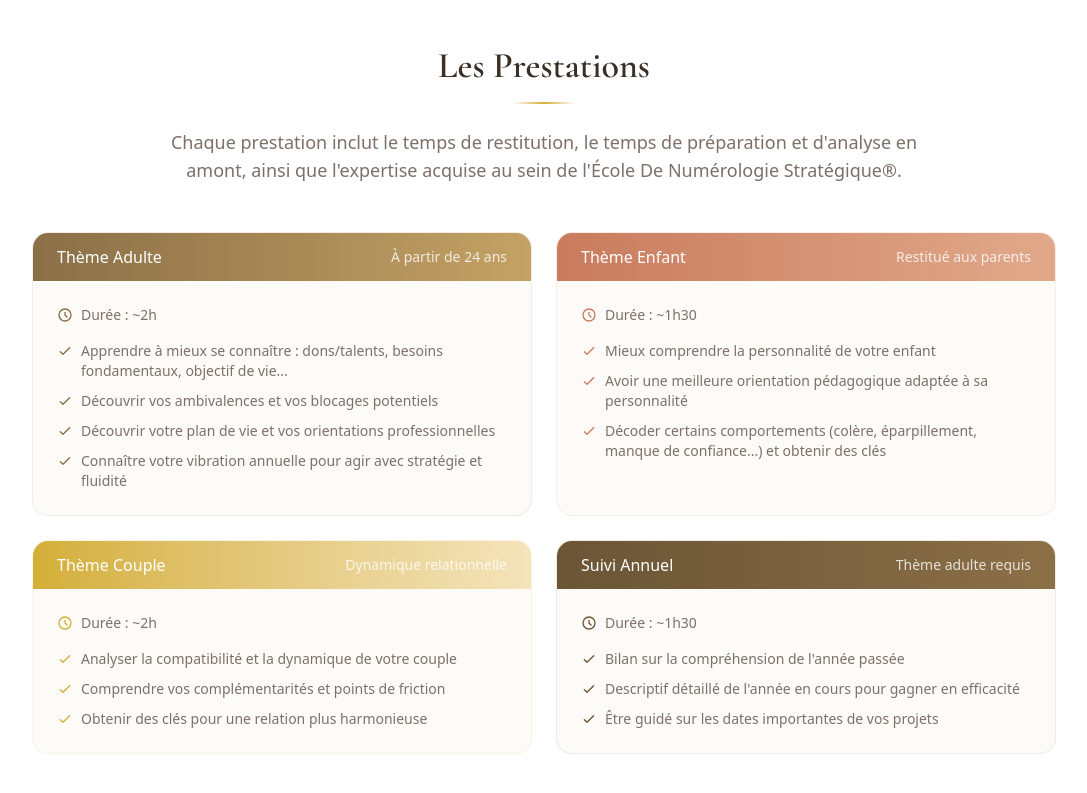
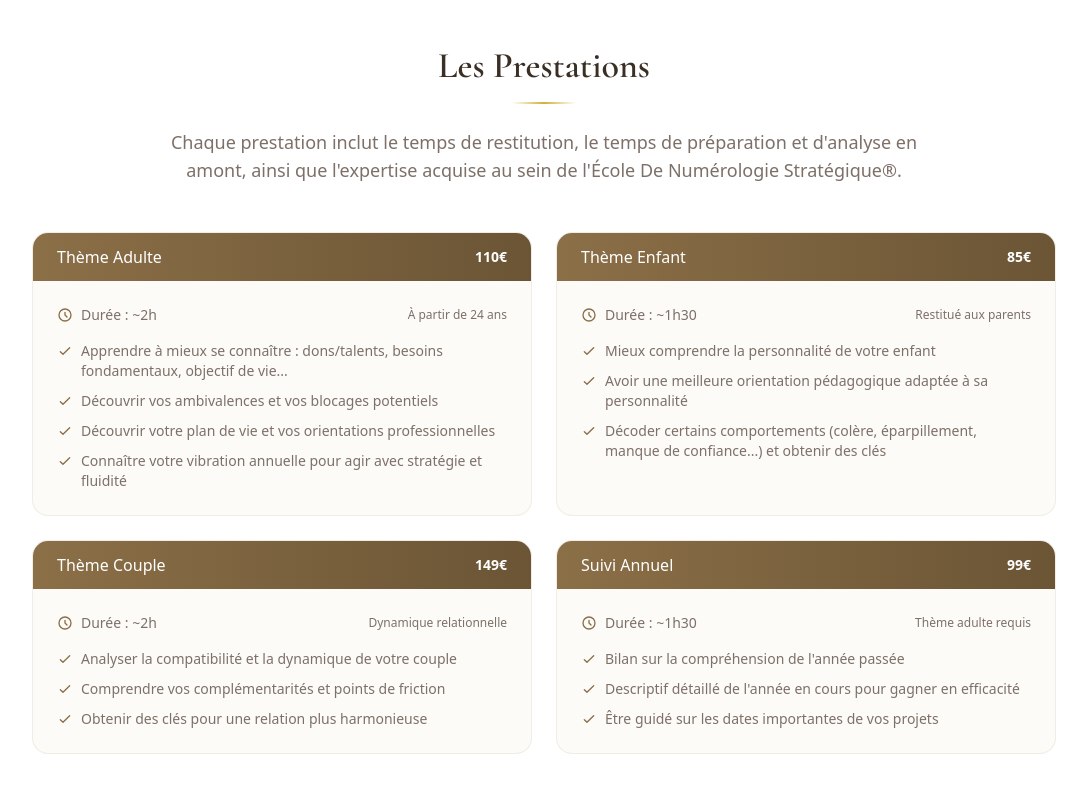
Before and after one commit to flowxt/cles-vibratoires, a Next.js app: page /numerologie in a window 1280 px wide. Shown: the part 2644-3437 px from the top of the page, without its empty margins (96-1183 px from the left). Built offline with nearby package versions, Linux system fonts and the light colour scheme.

Commit message:
prix jour

```diff
--- a/app/accompagnement/page.tsx
+++ b/app/accompagnement/page.tsx
@@ -64,7 +64,7 @@ export default function Accompagnement() {
                   </h2>
                 </div>
                 <div className="text-left sm:text-right">
-                  <div className="text-4xl font-bold">500€</div>
+                  <div className="text-4xl font-bold">599€</div>
                   <p className="text-white/60">5h d&apos;accompagnement</p>
                 </div>
               </div>
@@ -206,7 +206,7 @@ export default function Accompagnement() {
                   </h2>
                 </div>
                 <div className="text-left sm:text-right">
-                  <div className="text-4xl font-bold">500–600€</div>
+                  <div className="text-4xl font-bold">499€</div>
                   <p className="text-white/60">5 à 6h d&apos;accompagnement</p>
                 </div>
               </div>
--- a/app/numerologie/page.tsx
+++ b/app/numerologie/page.tsx
@@ -82,7 +82,7 @@ export default function Numerologie() {
 
             {/* Card 2 - L'Arbre */}
             <div className="bg-[#FDFBF8] rounded-2xl p-8 text-center hover:shadow-lg transition-all">
-              <div className="w-16 h-16 bg-gradient-to-br from-[#d4af37] to-[#f4e4ba] rounded-full flex items-center justify-center mx-auto mb-6">
+              <div className="w-16 h-16 bg-gradient-to-br from-[#8B6F47] to-[#C4A265] rounded-full flex items-center justify-center mx-auto mb-6">
                 <svg className="w-8 h-8 text-white" fill="none" stroke="currentColor" viewBox="0 0 24 24">
                   <path strokeLinecap="round" strokeLinejoin="round" strokeWidth={2} d="M4 16l4.586-4.586a2 2 0 012.828 0L16 16m-2-2l1.586-1.586a2 2 0 012.828 0L20 14m-6-6h.01M6 20h12a2 2 0 002-2V6a2 2 0 00-2-2H6a2 2 0 00-2 2v12a2 2 0 002 2z" />
                 </svg>
@@ -339,40 +339,43 @@ export default function Numerologie() {
           <div className="grid sm:grid-cols-2 gap-6 max-w-5xl mx-auto">
             {/* Thème Adulte */}
             <div className="bg-[#FDFBF8] rounded-2xl overflow-hidden border border-[#8B6F47]/10 hover:shadow-xl transition-all duration-300">
-              <div className="bg-gradient-to-r from-[#8B6F47] to-[#C4A265] px-6 py-3">
+              <div className="bg-gradient-to-r from-[#8B6F47] to-[#6B5535] px-6 py-3">
                 <div className="flex items-center justify-between text-white">
                   <span className="font-medium">Thème Adulte</span>
-                  <span className="text-sm opacity-80">À partir de 24 ans</span>
+                  <span className="text-sm font-semibold">110€</span>
                 </div>
               </div>
               <div className="p-6">
-                <div className="flex items-center gap-2 mb-4 text-[#7D7068]">
+                <div className="flex items-center justify-between mb-4 text-[#7D7068]">
+                  <div className="flex items-center gap-2">
                     <svg className="w-4 h-4 text-[#8B6F47]" fill="none" stroke="currentColor" viewBox="0 0 24 24">
                       <path strokeLinecap="round" strokeLinejoin="round" strokeWidth={2} d="M12 8v4l3 3m6-3a9 9 0 11-18 0 9 9 0 0118 0z" />
                     </svg>
                     <span className="text-sm font-medium">Durée : ~2h</span>
                   </div>
+                  <span className="text-xs text-[#7D7068]">À partir de 24 ans</span>
+                </div>
                 <ul className="space-y-2.5 text-sm text-[#7D7068]">
                   <li className="flex items-start gap-2">
-                    <svg className="w-4 h-4 text-[#8B6F47] mt-0.5 flex-shrink-0" fill="none" stroke="currentColor" viewBox="0 0 24 24">
+                    <svg className="w-4 h-4 text-[#8B6F47] mt-0.5 shrink-0" fill="none" stroke="currentColor" viewBox="0 0 24 24">
                       <path strokeLinecap="round" strokeLinejoin="round" strokeWidth={2} d="M5 13l4 4L19 7" />
                     </svg>
                     Apprendre à mieux se connaître : dons/talents, besoins fondamentaux, objectif de vie...
                   </li>
                   <li className="flex items-start gap-2">
-                    <svg className="w-4 h-4 text-[#8B6F47] mt-0.5 flex-shrink-0" fill="none" stroke="currentColor" viewBox="0 0 24 24">
+                    <svg className="w-4 h-4 text-[#8B6F47] mt-0.5 shrink-0" fill="none" stroke="currentColor" viewBox="0 0 24 24">
                       <path strokeLinecap="round" strokeLinejoin="round" strokeWidth={2} d="M5 13l4 4L19 7" />
                     </svg>
                     Découvrir vos ambivalences et vos blocages potentiels
                   </li>
                   <li className="flex items-start gap-2">
-                    <svg className="w-4 h-4 text-[#8B6F47] mt-0.5 flex-shrink-0" fill="none" stroke="currentColor" viewBox="0 0 24 24">
+                    <svg className="w-4 h-4 text-[#8B6F47] mt-0.5 shrink-0" fill="none" stroke="currentColor" viewBox="0 0 24 24">
                       <path strokeLinecap="round" strokeLinejoin="round" strokeWidth={2} d="M5 13l4 4L19 7" />
                     </svg>
                     Découvrir votre plan de vie et vos orientations professionnelles
                   </li>
                   <li className="flex items-start gap-2">
-                    <svg className="w-4 h-4 text-[#8B6F47] mt-0.5 flex-shrink-0" fill="none" stroke="currentColor" viewBox="0 0 24 24">
+                    <svg className="w-4 h-4 text-[#8B6F47] mt-0.5 shrink-0" fill="none" stroke="currentColor" viewBox="0 0 24 24">
                       <path strokeLinecap="round" strokeLinejoin="round" strokeWidth={2} d="M5 13l4 4L19 7" />
                     </svg>
                     Connaître votre vibration annuelle pour agir avec stratégie et fluidité
@@ -382,35 +385,38 @@ export default function Numerologie() {
             </div>
 
             {/* Thème Enfant */}
-            <div className="bg-[#FDFBF8] rounded-2xl overflow-hidden border border-[#C97B5D]/10 hover:shadow-xl transition-all duration-300">
-              <div className="bg-gradient-to-r from-[#C97B5D] to-[#E0A98A] px-6 py-3">
+            <div className="bg-[#FDFBF8] rounded-2xl overflow-hidden border border-[#8B6F47]/10 hover:shadow-xl transition-all duration-300">
+              <div className="bg-gradient-to-r from-[#8B6F47] to-[#6B5535] px-6 py-3">
                 <div className="flex items-center justify-between text-white">
                   <span className="font-medium">Thème Enfant</span>
-                  <span className="text-sm opacity-80">Restitué aux parents</span>
+                  <span className="text-sm font-semibold">85€</span>
                 </div>
               </div>
               <div className="p-6">
-                <div className="flex items-center gap-2 mb-4 text-[#7D7068]">
-                  <svg className="w-4 h-4 text-[#C97B5D]" fill="none" stroke="currentColor" viewBox="0 0 24 24">
+                <div className="flex items-center justify-between mb-4 text-[#7D7068]">
+                  <div className="flex items-center gap-2">
+                    <svg className="w-4 h-4 text-[#8B6F47]" fill="none" stroke="currentColor" viewBox="0 0 24 24">
                       <path strokeLinecap="round" strokeLinejoin="round" strokeWidth={2} d="M12 8v4l3 3m6-3a9 9 0 11-18 0 9 9 0 0118 0z" />
                     </svg>
                     <span className="text-sm font-medium">Durée : ~1h30</span>
                   </div>
+                  <span className="text-xs text-[#7D7068]">Restitué aux parents</span>
+                </div>
                 <ul className="space-y-2.5 text-sm text-[#7D7068]">
                   <li className="flex items-start gap-2">
-                    <svg className="w-4 h-4 text-[#C97B5D] mt-0.5 flex-shrink-0" fill="none" stroke="currentColor" viewBox="0 0 24 24">
+                    <svg className="w-4 h-4 text-[#8B6F47] mt-0.5 shrink-0" fill="none" stroke="currentColor" viewBox="0 0 24 24">
                       <path strokeLinecap="round" strokeLinejoin="round" strokeWidth={2} d="M5 13l4 4L19 7" />
                     </svg>
                     Mieux comprendre la personnalité de votre enfant
                   </li>
                   <li className="flex items-start gap-2">
-                    <svg className="w-4 h-4 text-[#C97B5D] mt-0.5 flex-shrink-0" fill="none" stroke="currentColor" viewBox="0 0 24 24">
+                    <svg className="w-4 h-4 text-[#8B6F47] mt-0.5 shrink-0" fill="none" stroke="currentColor" viewBox="0 0 24 24">
                       <path strokeLinecap="round" strokeLinejoin="round" strokeWidth={2} d="M5 13l4 4L19 7" />
                     </svg>
                     Avoir une meilleure orientation pédagogique adaptée à sa personnalité
                   </li>
                   <li className="flex items-start gap-2">
-                    <svg className="w-4 h-4 text-[#C97B5D] mt-0.5 flex-shrink-0" fill="none" stroke="currentColor" viewBox="0 0 24 24">
+                    <svg className="w-4 h-4 text-[#8B6F47] mt-0.5 shrink-0" fill="none" stroke="currentColor" viewBox="0 0 24 24">
                       <path strokeLinecap="round" strokeLinejoin="round" strokeWidth={2} d="M5 13l4 4L19 7" />
                     </svg>
                     Décoder certains comportements (colère, éparpillement, manque de confiance...) et obtenir des clés
@@ -420,35 +426,38 @@ export default function Numerologie() {
             </div>
 
             {/* Thème Couple */}
-            <div className="bg-[#FDFBF8] rounded-2xl overflow-hidden border border-[#d4af37]/10 hover:shadow-xl transition-all duration-300">
-              <div className="bg-gradient-to-r from-[#d4af37] to-[#f4e4ba] px-6 py-3">
+            <div className="bg-[#FDFBF8] rounded-2xl overflow-hidden border border-[#8B6F47]/10 hover:shadow-xl transition-all duration-300">
+              <div className="bg-gradient-to-r from-[#8B6F47] to-[#6B5535] px-6 py-3">
                 <div className="flex items-center justify-between text-white">
                   <span className="font-medium">Thème Couple</span>
-                  <span className="text-sm opacity-80">Dynamique relationnelle</span>
+                  <span className="text-sm font-semibold">149€</span>
                 </div>
               </div>
               <div className="p-6">
-                <div className="flex items-center gap-2 mb-4 text-[#7D7068]">
-                  <svg className="w-4 h-4 text-[#d4af37]" fill="none" stroke="currentColor" viewBox="0 0 24 24">
+                <div className="flex items-center justify-between mb-4 text-[#7D7068]">
+                  <div className="flex items-center gap-2">
+                    <svg className="w-4 h-4 text-[#8B6F47]" fill="none" stroke="currentColor" viewBox="0 0 24 24">
                       <path strokeLinecap="round" strokeLinejoin="round" strokeWidth={2} d="M12 8v4l3 3m6-3a9 9 0 11-18 0 9 9 0 0118 0z" />
                     </svg>
                     <span className="text-sm font-medium">Durée : ~2h</span>
                   </div>
+                  <span className="text-xs text-[#7D7068]">Dynamique relationnelle</span>
+                </div>
                 <ul className="space-y-2.5 text-sm text-[#7D7068]">
                   <li className="flex items-start gap-2">
-                    <svg className="w-4 h-4 text-[#d4af37] mt-0.5 flex-shrink-0" fill="none" stroke="currentColor" viewBox="0 0 24 24">
+                    <svg className="w-4 h-4 text-[#8B6F47] mt-0.5 shrink-0" fill="none" stroke="currentColor" viewBox="0 0 24 24">
                       <path strokeLinecap="round" strokeLinejoin="round" strokeWidth={2} d="M5 13l4 4L19 7" />
                     </svg>
                     Analyser la compatibilité et la dynamique de votre couple
                   </li>
                   <li className="flex items-start gap-2">
-                    <svg className="w-4 h-4 text-[#d4af37] mt-0.5 flex-shrink-0" fill="none" stroke="currentColor" viewBox="0 0 24 24">
+                    <svg className="w-4 h-4 text-[#8B6F47] mt-0.5 shrink-0" fill="none" stroke="currentColor" viewBox="0 0 24 24">
                       <path strokeLinecap="round" strokeLinejoin="round" strokeWidth={2} d="M5 13l4 4L19 7" />
                     </svg>
                     Comprendre vos complémentarités et points de friction
                   </li>
                   <li className="flex items-start gap-2">
-                    <svg className="w-4 h-4 text-[#d4af37] mt-0.5 flex-shrink-0" fill="none" stroke="currentColor" viewBox="0 0 24 24">
+                    <svg className="w-4 h-4 text-[#8B6F47] mt-0.5 shrink-0" fill="none" stroke="currentColor" viewBox="0 0 24 24">
                       <path strokeLinecap="round" strokeLinejoin="round" strokeWidth={2} d="M5 13l4 4L19 7" />
                     </svg>
                     Obtenir des clés pour une relation plus harmonieuse
@@ -458,35 +467,38 @@ export default function Numerologie() {
             </div>
 
             {/* Suivi Annuel */}
-            <div className="bg-[#FDFBF8] rounded-2xl overflow-hidden border border-[#6B5535]/10 hover:shadow-xl transition-all duration-300">
-              <div className="bg-gradient-to-r from-[#6B5535] to-[#8B6F47] px-6 py-3">
+            <div className="bg-[#FDFBF8] rounded-2xl overflow-hidden border border-[#8B6F47]/10 hover:shadow-xl transition-all duration-300">
+              <div className="bg-gradient-to-r from-[#8B6F47] to-[#6B5535] px-6 py-3">
                 <div className="flex items-center justify-between text-white">
                   <span className="font-medium">Suivi Annuel</span>
-                  <span className="text-sm opacity-80">Thème adulte requis</span>
+                  <span className="text-sm font-semibold">99€</span>
                 </div>
               </div>
               <div className="p-6">
-                <div className="flex items-center gap-2 mb-4 text-[#7D7068]">
-                  <svg className="w-4 h-4 text-[#6B5535]" fill="none" stroke="currentColor" viewBox="0 0 24 24">
+                <div className="flex items-center justify-between mb-4 text-[#7D7068]">
+                  <div className="flex items-center gap-2">
+                    <svg className="w-4 h-4 text-[#8B6F47]" fill="none" stroke="currentColor" viewBox="0 0 24 24">
                       <path strokeLinecap="round" strokeLinejoin="round" strokeWidth={2} d="M12 8v4l3 3m6-3a9 9 0 11-18 0 9 9 0 0118 0z" />
                     </svg>
                     <span className="text-sm font-medium">Durée : ~1h30</span>
                   </div>
+                  <span className="text-xs text-[#7D7068]">Thème adulte requis</span>
+                </div>
                 <ul className="space-y-2.5 text-sm text-[#7D7068]">
                   <li className="flex items-start gap-2">
-                    <svg className="w-4 h-4 text-[#6B5535] mt-0.5 flex-shrink-0" fill="none" stroke="currentColor" viewBox="0 0 24 24">
+                    <svg className="w-4 h-4 text-[#8B6F47] mt-0.5 shrink-0" fill="none" stroke="currentColor" viewBox="0 0 24 24">
                       <path strokeLinecap="round" strokeLinejoin="round" strokeWidth={2} d="M5 13l4 4L19 7" />
                     </svg>
                     Bilan sur la compréhension de l&apos;année passée
                   </li>
                   <li className="flex items-start gap-2">
-                    <svg className="w-4 h-4 text-[#6B5535] mt-0.5 flex-shrink-0" fill="none" stroke="currentColor" viewBox="0 0 24 24">
+                    <svg className="w-4 h-4 text-[#8B6F47] mt-0.5 shrink-0" fill="none" stroke="currentColor" viewBox="0 0 24 24">
                       <path strokeLinecap="round" strokeLinejoin="round" strokeWidth={2} d="M5 13l4 4L19 7" />
                     </svg>
                     Descriptif détaillé de l&apos;année en cours pour gagner en efficacité
                   </li>
                   <li className="flex items-start gap-2">
-                    <svg className="w-4 h-4 text-[#6B5535] mt-0.5 flex-shrink-0" fill="none" stroke="currentColor" viewBox="0 0 24 24">
+                    <svg className="w-4 h-4 text-[#8B6F47] mt-0.5 shrink-0" fill="none" stroke="currentColor" viewBox="0 0 24 24">
                       <path strokeLinecap="round" strokeLinejoin="round" strokeWidth={2} d="M5 13l4 4L19 7" />
                     </svg>
                     Être guidé sur les dates importantes de vos projets
@@ -547,7 +559,7 @@ export default function Numerologie() {
             </div>
 
             <div className="flex gap-6 items-start">
-              <div className="flex-shrink-0 w-14 h-14 bg-gradient-to-br from-[#d4af37] to-[#f4e4ba] rounded-2xl flex items-center justify-center text-white font-bold text-xl shadow-lg">
+              <div className="flex-shrink-0 w-14 h-14 bg-gradient-to-br from-[#8B6F47] to-[#C4A265] rounded-2xl flex items-center justify-center text-white font-bold text-xl shadow-lg">
                 2
               </div>
               <div>
@@ -578,7 +590,7 @@ export default function Numerologie() {
             </div>
 
             <div className="flex gap-6 items-start">
-              <div className="flex-shrink-0 w-14 h-14 bg-gradient-to-br from-[#d4af37] to-[#f4e4ba] rounded-2xl flex items-center justify-center text-white font-bold text-xl shadow-lg">
+              <div className="flex-shrink-0 w-14 h-14 bg-gradient-to-br from-[#8B6F47] to-[#C4A265] rounded-2xl flex items-center justify-center text-white font-bold text-xl shadow-lg">
                 4
               </div>
               <div>
```
Also changed, not shown: app/contact/page.tsx (+9 -12 lines). Lines whose indentation alone changed are shown as unchanged.
